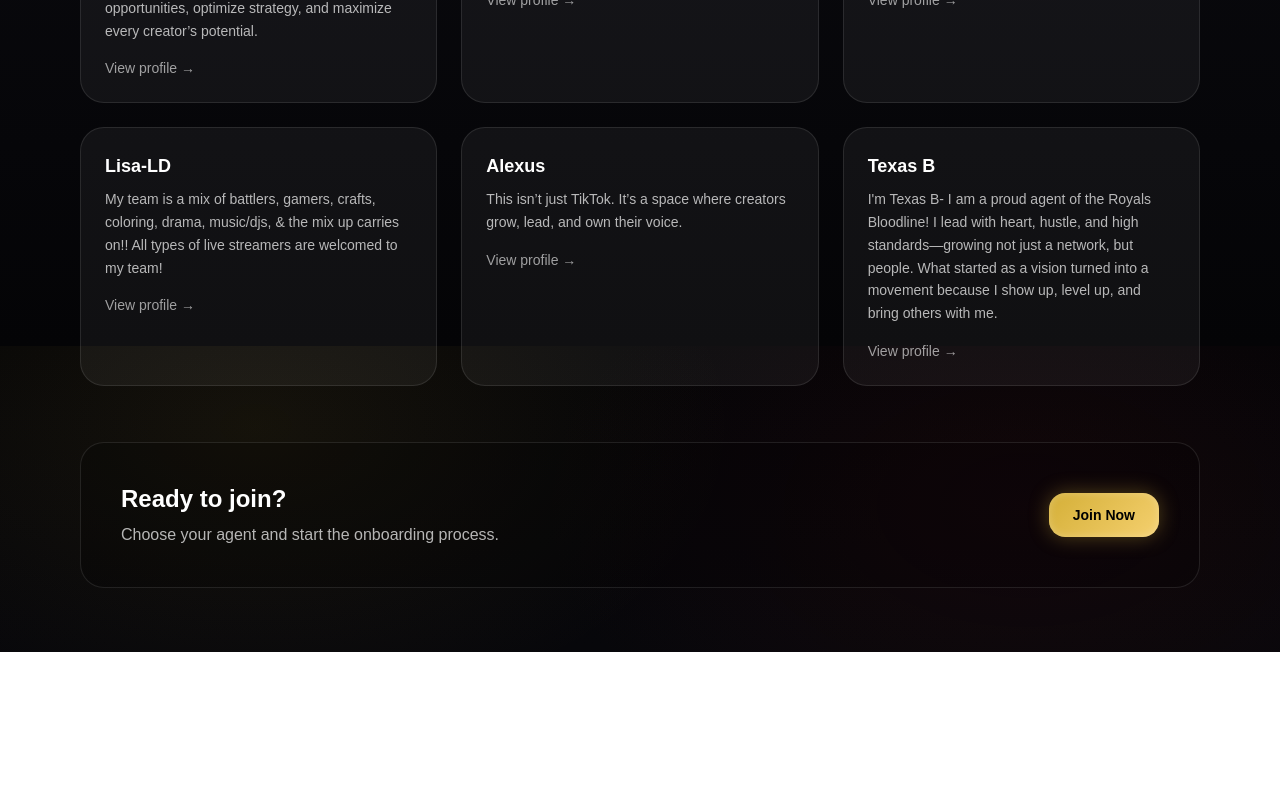
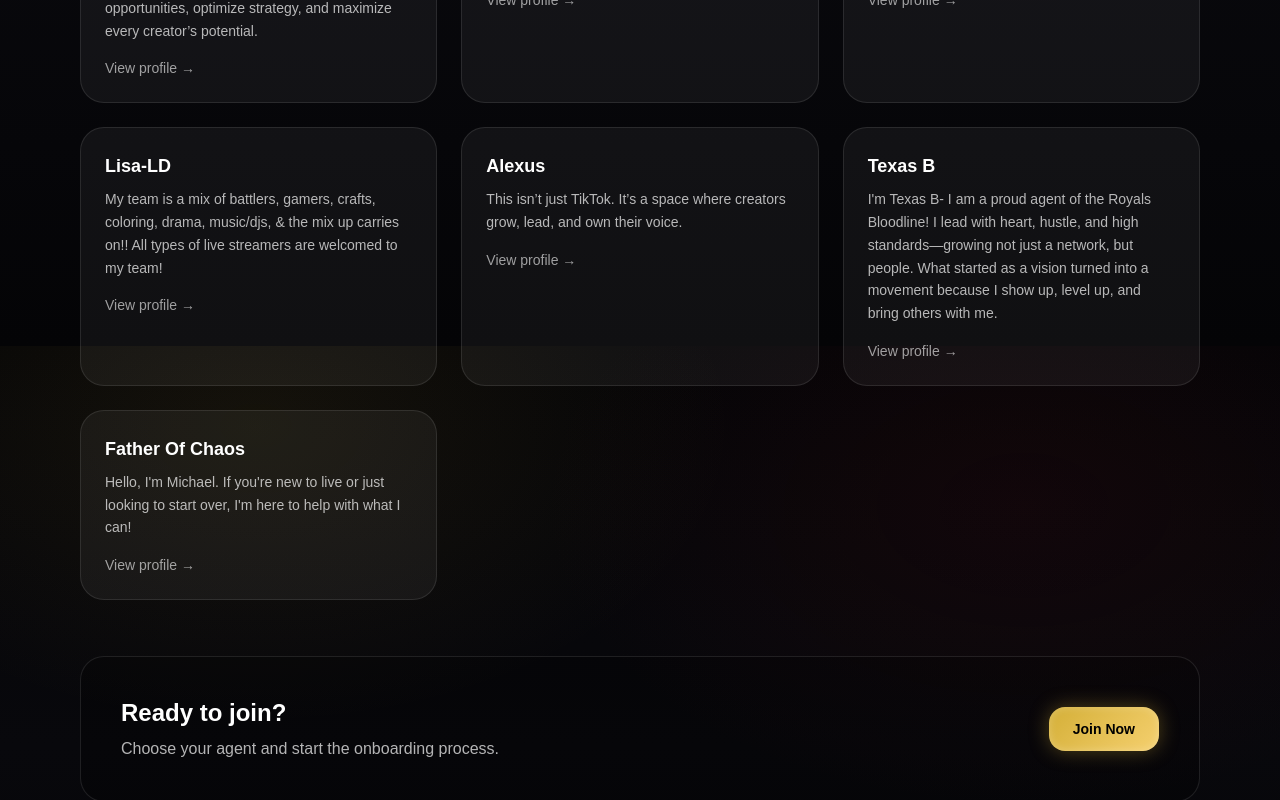
Before and after one commit to joekubitz/royal-bloodlines-site, a Next.js app: page /agents in a window 1280 px wide. Shown: the part 1254-2054 px from the top of the page. Before the commit the page ends 1906 px from the top, so only its background shows below. Built offline with nearby package versions, Linux system fonts and the light colour scheme.

Commit message:
update agents

```diff
--- a/src/data/agents.ts
+++ b/src/data/agents.ts
@@ -233,4 +233,17 @@ If you’re serious about growing, competing, and being part of something bigger
     image: "/agents/texas.png",
   },
 
+   {
+    slug: "michael",
+    name: "Father Of Chaos",
+
+    bioShort:
+      "Hello, I'm Michael. If you're new to live or just looking to start over, I'm here to help with what I can!",
+
+    bio: `I've been a streamer on TikTok for more than 6 years. I have watched people start from nothing and end up on daily. I have also watched people go from daily to nothing. If your looking to have some fun or make some money or even better both give going live a try. Many of us have talents with no wy to show those around us. This app is a perfect way to show off those talents or even work through social anxiety from the comfort of your own homw. I'm looking for new team members with the drive to see what happens!`,
+
+    joinLink: "",
+    image: "/agents/michael.png",
+  },
+
 ];
```
Also changed, not shown: 1 other file (tests, documents, lock files or other folders).
